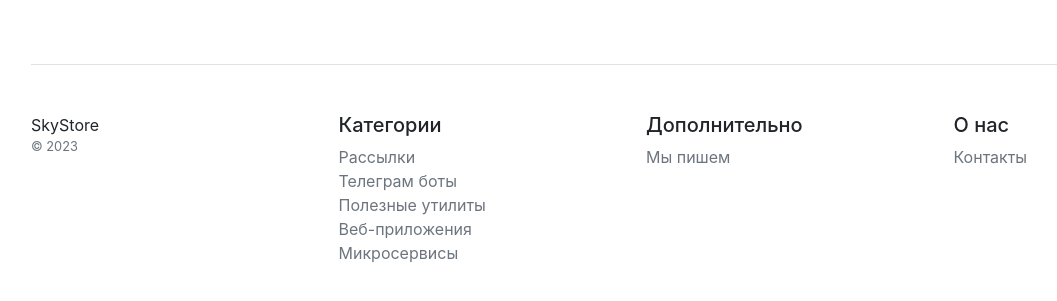
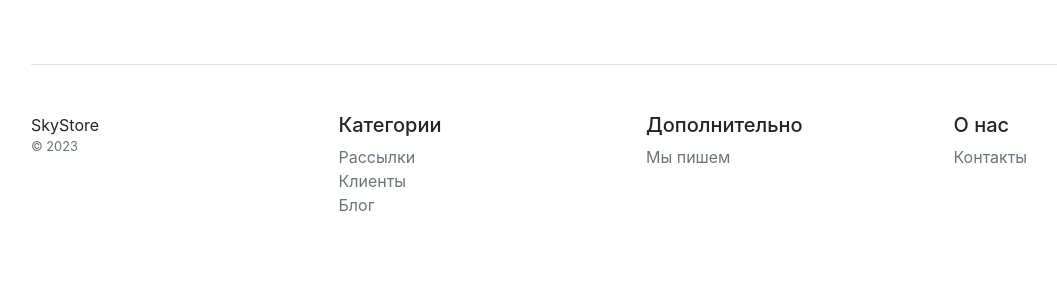
Before and after one commit to Ann-Ryazanova/course_work_Django, a Django app: page /client/ in a window 1280 px wide. Shown: the part 356-657 px from the top of the page, without its empty margins (9-1066 px from the left). Run offline with Django 4.2, Linux system fonts and the light colour scheme; data that the repository does not hold is empty.

Commit message:
cw_django

```diff
--- a/mailing/templates/mailing/base.html
+++ b/mailing/templates/mailing/base.html
@@ -66,11 +66,9 @@
         <div class="col-6 col-md">
             <h5>Категории</h5>
             <ul class="list-unstyled text-small">
-                <li><a class="text-muted" href="#">Рассылки</a></li>
-                <li><a class="text-muted" href="#">Телеграм боты</a></li>
-                <li><a class="text-muted" href="#">Полезные утилиты</a></li>
-                <li><a class="text-muted" href="#">Веб-приложения</a></li>
-                <li><a class="text-muted" href="#">Микросервисы</a></li>
+                <li><a class="text-muted" href="/">Рассылки</a></li>
+                <li><a class="text-muted" href="{% url 'client:list' %}">Клиенты</a></li>
+                <li><a class="text-muted" href="{% url 'blog:list' %}">Блог</a></li>
             </ul>
         </div>
         <div class="col-6 col-md">
@@ -82,7 +80,7 @@
         <div class="col-6 col-md">
             <h5>О нас</h5>
             <ul class="list-unstyled text-small">
-                <li><a class="text-muted" href="/contacts/">Контакты</a></li>
+                <li><a class="text-muted" href="#">Контакты</a></li>
             </ul>
         </div>
     </div>
```
